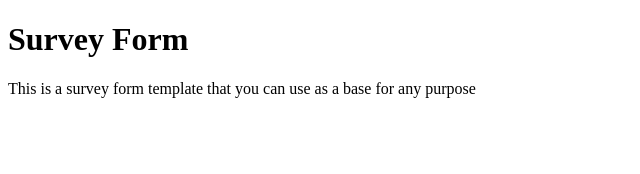
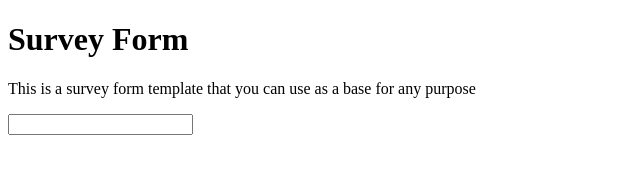
Before and after one commit to JasonR27/Jason-JennyRepository, a plain HTML site: page index.html in a window 1280 px wide. Shown: the whole page, without its empty margins (0-640 px from the left). Drawn offline with Linux system fonts and the light colour scheme.

Commit message:
JasonCommit

```diff
--- a/index.html
+++ b/index.html
@@ -26,5 +26,9 @@
     <p id="description">
       This is a survey form template that you can use as a base for any purpose
     </p>
+
+    <form id="survey-form">
+      <input id="name" required></input>
+    </form>
   </body>
 </html>
```
